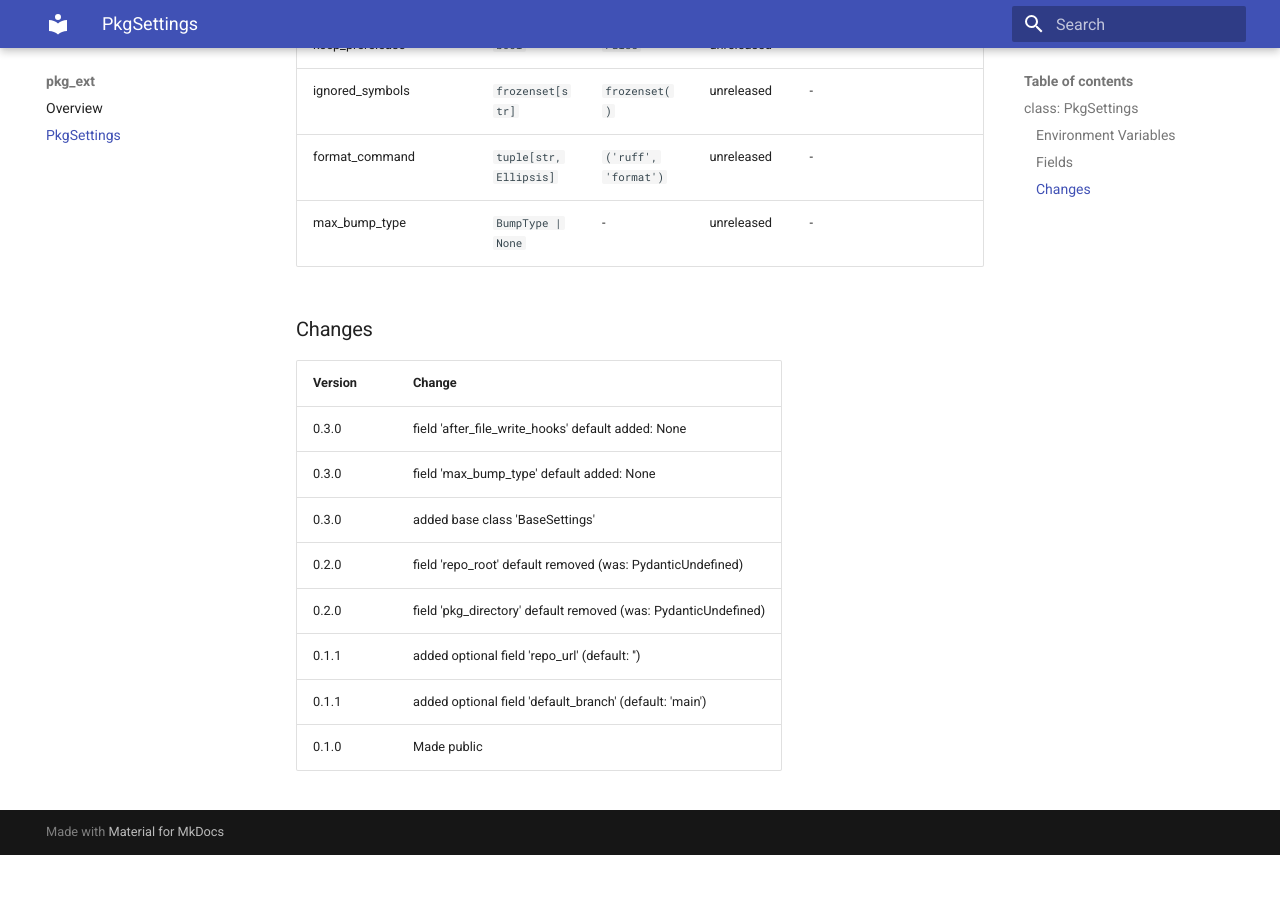
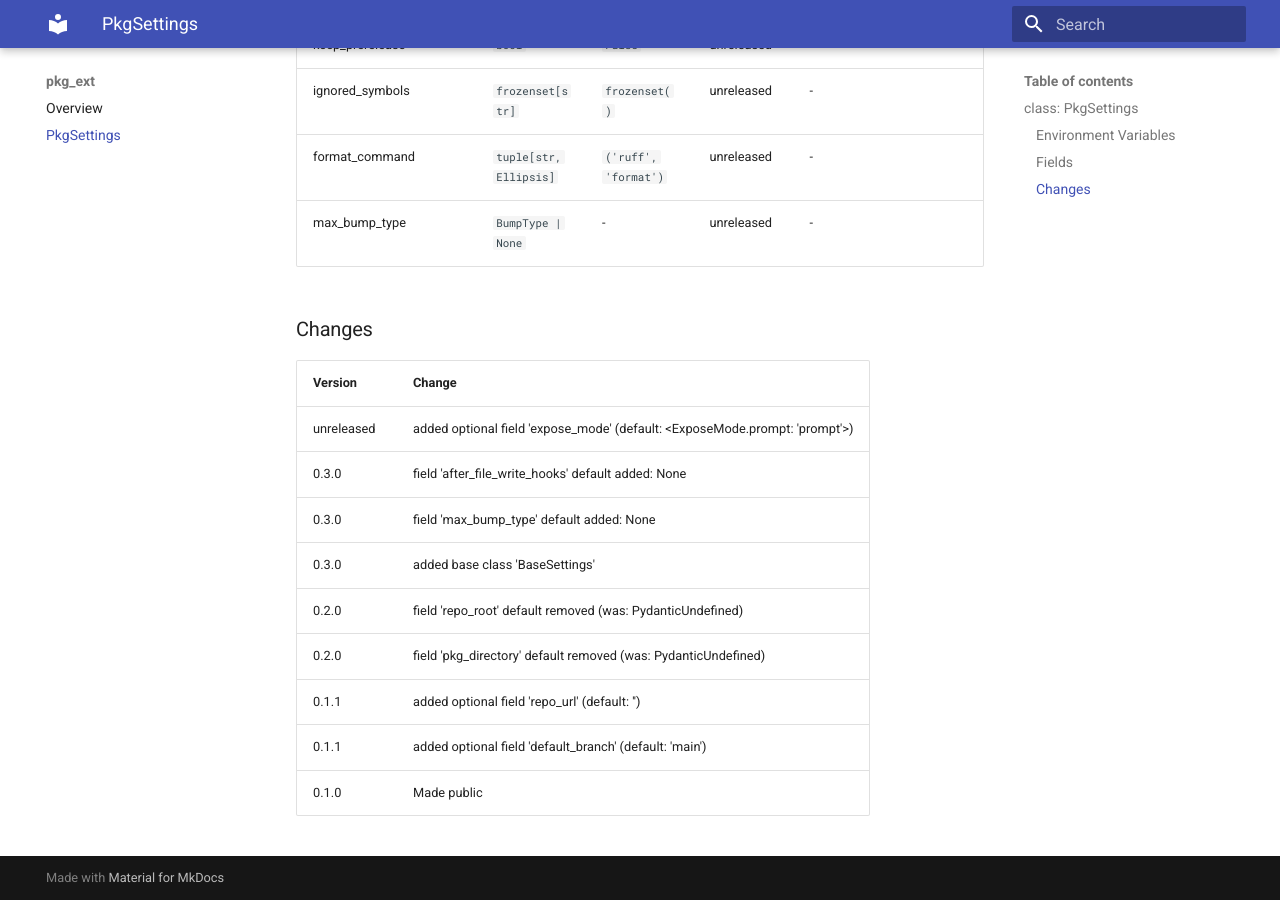
Before and after one commit to EspenAlbert/pkg-ext, an MkDocs documentation site: the page built from docs/_root/pkgsettings.md, in a window 1280 px wide and 900 px high, scrolled down 2797 px. Built offline with MkDocs 1.6.1 and Material for MkDocs 9.7.7, drawn with Linux system fonts in a browser that asks for light colours; before the commit the page ends 3652 px from its top, so only the background shows below that.

Commit message:
exposes ExposeMode

```diff
--- a/.groups.yaml
+++ b/.groups.yaml
@@ -2,8 +2,10 @@
 groups:
 - name: __ROOT__
   owned_modules:
+  - _internal.config
   - _internal.settings
   owned_refs:
+  - _internal.config.ExposeMode
   - _internal.settings.PkgSettings
 - name: api_commands
   owned_modules:
@@ -47,7 +49,6 @@
   - _internal.cli.gen_cmds
   owned_refs:
   - _internal.cli.gen_cmds.gen_docs
-  - _internal.cli.gen_cmds.gen_tests
 - name: stability
   owned_modules:
   - _internal.cli.stability_cmds
--- a/docs/_root/pkgsettings.md
+++ b/docs/_root/pkgsettings.md
@@ -79,6 +79,7 @@
 
 | Version | Change |
 |---------|--------|
+| unreleased | added optional field 'expose_mode' (default: <ExposeMode.prompt: 'prompt'>) |
 | 0.3.0 | field 'after_file_write_hooks' default added: None |
 | 0.3.0 | field 'max_bump_type' default added: None |
 | 0.3.0 | added base class 'BaseSettings' |
--- a/pkg_ext/__init__.py
+++ b/pkg_ext/__init__.py
@@ -6,6 +6,7 @@
 from pkg_ext import generate
 from pkg_ext import stability
 from pkg_ext import workflows
+from pkg_ext._internal.config import ExposeMode
 from pkg_ext import api_dump
 from pkg_ext._internal.settings import PkgSettings
 
@@ -17,6 +18,7 @@
     "generate",
     "stability",
     "workflows",
+    "ExposeMode",
     "api_dump",
     "PkgSettings",
 ]
```
Also changed, not shown: 1 other file.
